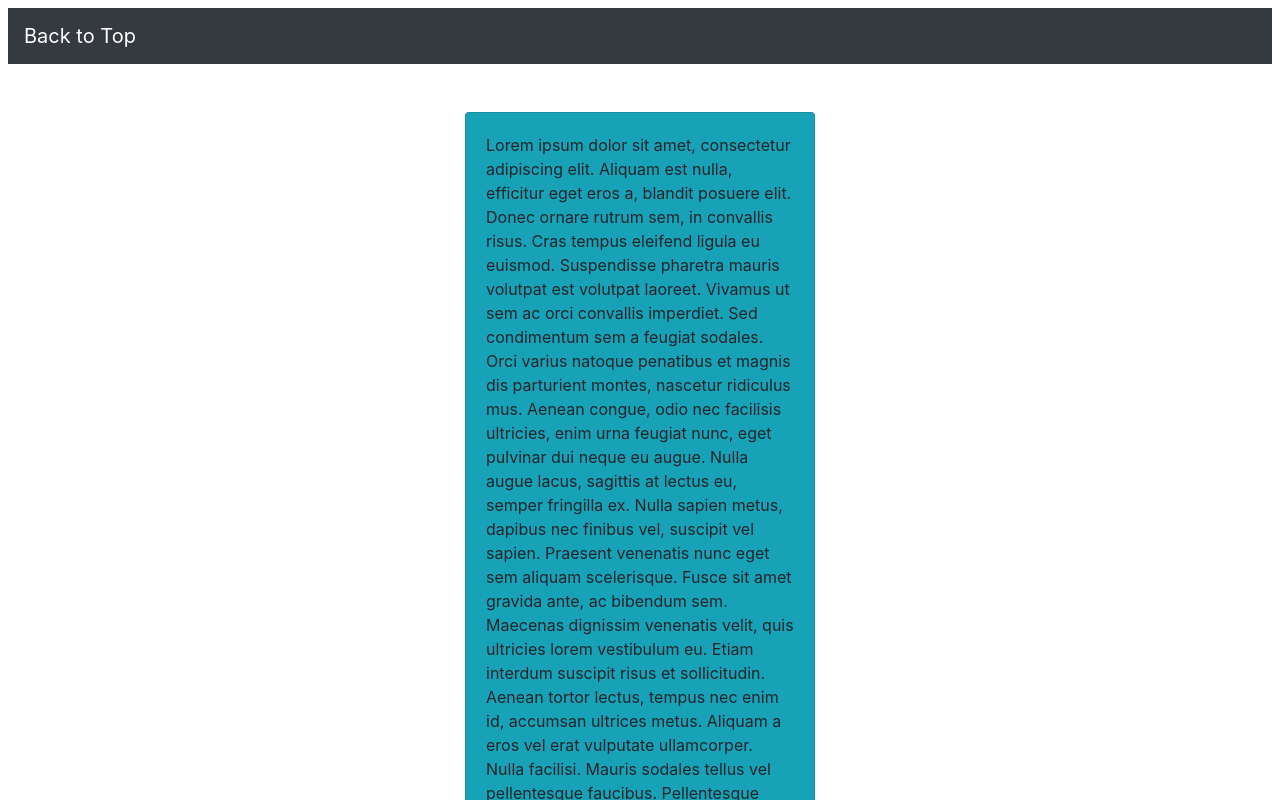
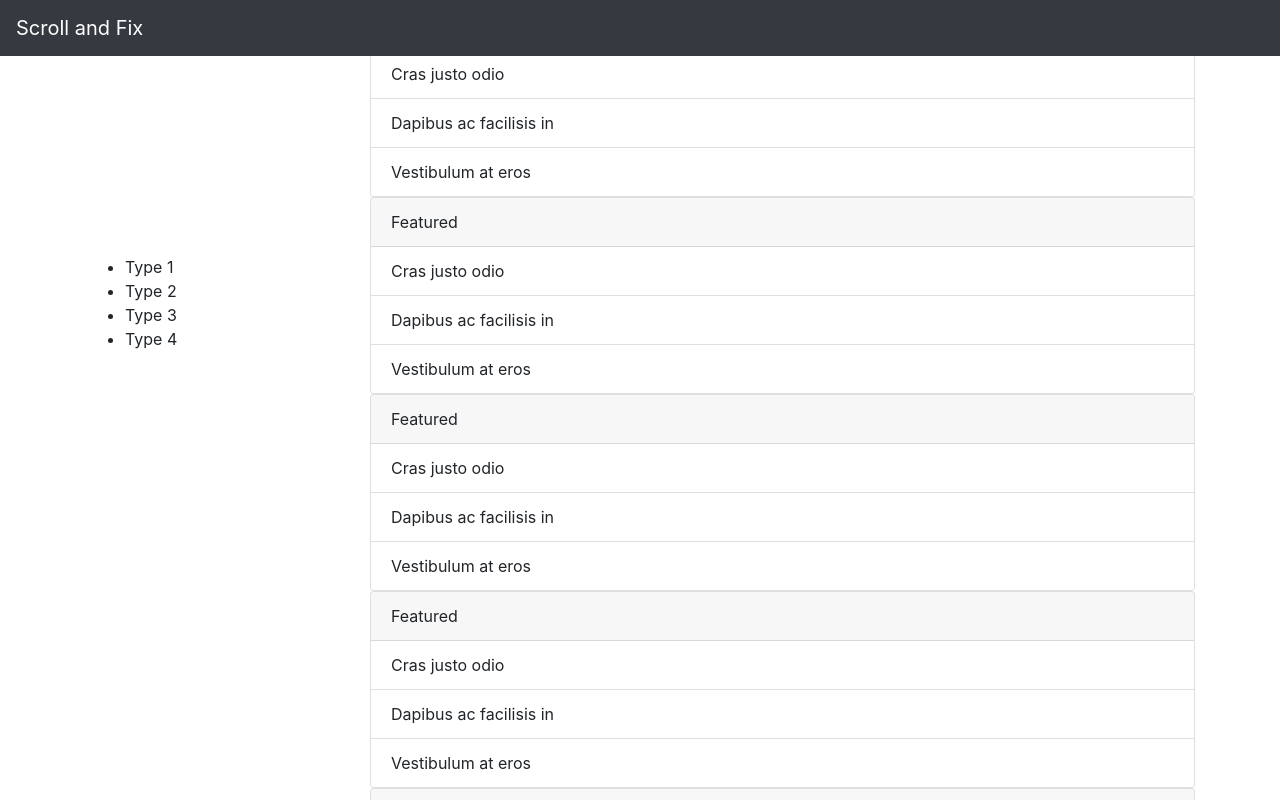
Before and after one commit to swarajlaha/frontend-challenges, a React (Create React App) app: page / in a window 1280 px wide. Shown: the top 800 px of the page. Built offline with nearby package versions, Linux system fonts and the light colour scheme.

Commit message:
scroll & fix

```diff
--- a/src/App.js
+++ b/src/App.js
@@ -2,6 +2,7 @@ import './App.css';
 import AutosuggestInput from './autosuggest-input/pages/autosuggestInput';
 import BackToTop from './back-to-top/pages/backToTop';
 import PasswordChecker from './password-checker/pages/PasswordChecker';
+import ScrollAndFix from './scroll-and-fix/pages/ScrollAndFix';
 import SmartTextarea from './smart-textarea/pages/SmartTextarea';
 import ToggleSidebar from './toggle-sidebar/pages/ToggleSidebar';
 
@@ -21,7 +22,10 @@ function App() {
       {/* <AutosuggestInput /> */}
 
       { /** Back to top button */}
-      <BackToTop />
+      {/* <BackToTop /> */}
+
+      { /** Scroll and fix */}
+      <ScrollAndFix />
     </>
   );
 }
--- /dev/null
+++ b/src/scroll-and-fix/commons/appNavbar.js
@@ -0,0 +1,16 @@
+import React from 'react';
+import { Navbar } from 'react-bootstrap';
+
+const AppNavbar = () => {
+  return (
+    <>
+      <Navbar bg="dark" variant="dark" className='navbar'>
+        <Navbar.Brand href="#home">
+          Scroll and Fix
+        </Navbar.Brand>
+      </Navbar>
+    </>
+  );
+}
+
+export default AppNavbar;
--- /dev/null
+++ b/src/scroll-and-fix/components/content.js
@@ -0,0 +1,23 @@
+import React from 'react'
+import { Card, ListGroup } from 'react-bootstrap'
+
+const Content = () => {
+  const contentSize = new Array(16).fill(1)
+
+  return (
+    <>
+      {contentSize.map((cs) => (
+        <Card>
+          <Card.Header>Featured</Card.Header>
+          <ListGroup variant="flush">
+            <ListGroup.Item>Cras justo odio</ListGroup.Item>
+            <ListGroup.Item>Dapibus ac facilisis in</ListGroup.Item>
+            <ListGroup.Item>Vestibulum at eros</ListGroup.Item>
+          </ListGroup>
+        </Card>
+      ))}
+    </>
+  )
+}
+
+export default Content
--- /dev/null
+++ b/src/scroll-and-fix/components/sidebar.js
@@ -0,0 +1,26 @@
+import React, { useEffect, useState } from 'react'
+import '../styles/style.css'
+
+const Sidebar = ({ scrollDown }) => {
+
+  const [sidebarStyle, setSidebarStyle] = useState("sidebar-position-initial")
+  useEffect(() => {
+      if (scrollDown) setSidebarStyle("sidebar-position-scroll")
+      else setSidebarStyle("sidebar-position-initial")
+  }, [scrollDown])
+
+  return (
+    <>
+      <div className={sidebarStyle}>
+        <ul>
+          <li>Type 1</li>
+          <li>Type 2</li>
+          <li>Type 3</li>
+          <li>Type 4</li>
+        </ul>
+      </div>
+    </>
+  )
+}
+
+export default Sidebar
--- /dev/null
+++ b/src/scroll-and-fix/containers/main.js
@@ -0,0 +1,23 @@
+import React from 'react'
+import { Col, Container, Row } from 'react-bootstrap'
+import Content from '../components/content'
+import Sidebar from '../components/sidebar'
+
+const Main = ({ scrollDown }) => {
+  return (
+    <>
+      <Container>
+        <Row>
+          <Col md={3}>
+            <Sidebar scrollDown={scrollDown} />
+          </Col>
+          <Col md={9}>
+            <Content />
+          </Col>
+        </Row>
+      </Container>
+    </>
+  )
+}
+
+export default Main
--- /dev/null
+++ b/src/scroll-and-fix/pages/ScrollAndFix.js
@@ -0,0 +1,29 @@
+import React, {useState} from "react";
+import AppNavbar from "../commons/appNavbar";
+import Main from "../containers/main";
+
+const ScrollAndFix = () => {
+
+  const [scrollDown, setScrollDown] = useState(false)
+
+  // Function to handle user scroll & check if user is scrolling down or up.
+  const onWheelHandler = () => {
+    const lastScrollTop = 0;
+    let st = window.pageYOffset || document.documentElement.scrollTop;
+    if(st > lastScrollTop) {
+      setScrollDown(true)
+      console.log(window.screenY)
+    } else {
+      setScrollDown(false)
+    }
+  }
+
+  return (
+    <div onWheel={onWheelHandler}>
+      <AppNavbar />
+      <Main scrollDown={scrollDown} />
+    </div>
+  )
+}
+
+export default ScrollAndFix
--- /dev/null
+++ b/src/scroll-and-fix/styles/style.css
@@ -0,0 +1,14 @@
+.navbar {
+  position: fixed !important;
+  top: 0 !important;
+  width: 100% !important;
+  z-index: 100;
+}
+.sidebar-position-initial {
+  margin-top: 100%;
+}
+.sidebar-position-scroll {
+  position: fixed;
+  top: 10%;
+  scroll-behavior: smooth;
+}
```
